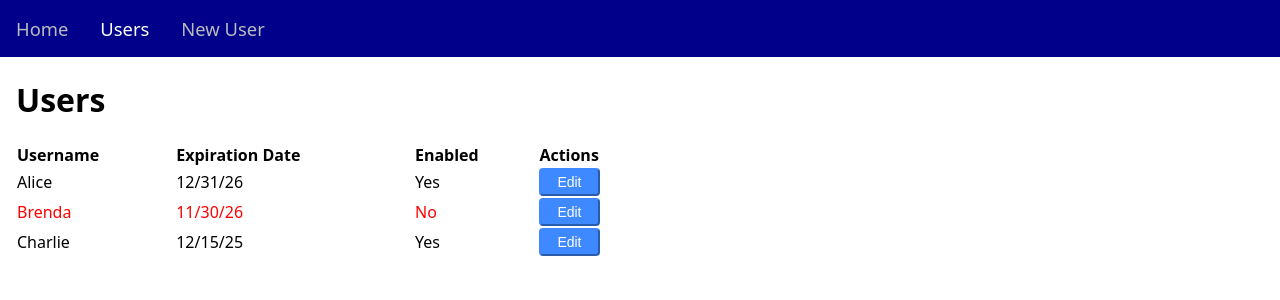
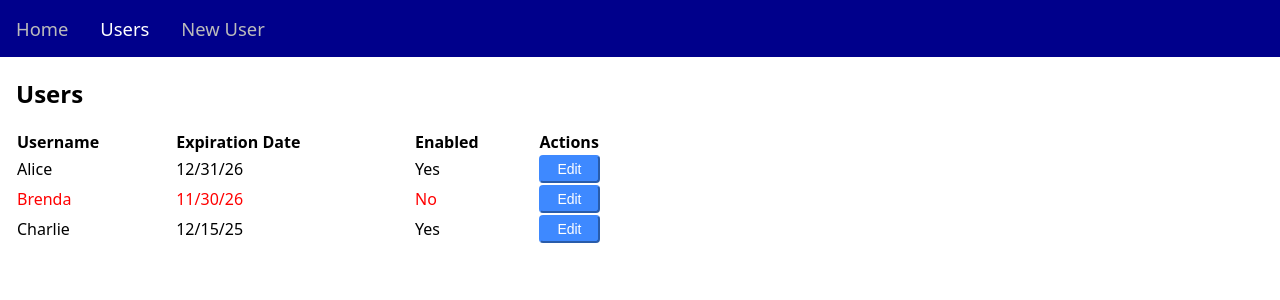
Before and after one commit to lcrespom/angular-user-management, an Angular app: page /users in a window 1280 px wide. Shown: the top 300 px of the page. Built offline with nearby package versions, Linux system fonts and the light colour scheme.

Commit message:
Removed unused CSS files and their references

```diff
--- a/src/app/components/edit-user-form/edit-user-form.ts
+++ b/src/app/components/edit-user-form/edit-user-form.ts
@@ -8,7 +8,6 @@ import { LabelInputVal } from '../label-input-val/label-input-val';
   selector: 'edit-user-form',
   imports: [ReactiveFormsModule, LabelInputVal],
   templateUrl: './edit-user-form.html',
-  styleUrl: './edit-user-form.css',
 })
 export class EditUserForm implements OnInit {
   @Input() user!: User;
--- a/src/app/pages/home/home.ts
+++ b/src/app/pages/home/home.ts
@@ -4,8 +4,5 @@ import { Component } from '@angular/core';
   selector: 'app-home',
   imports: [],
   templateUrl: './home.html',
-  styleUrl: './home.css'
 })
-export class Home {
-
-}
+export class Home {}
--- a/src/app/pages/user-edit/user-edit.ts
+++ b/src/app/pages/user-edit/user-edit.ts
@@ -10,7 +10,6 @@ import { EditUserForm } from '../../components/edit-user-form/edit-user-form';
   selector: 'app-user-edit',
   imports: [NewUserForm, EditUserForm],
   templateUrl: './user-edit.html',
-  styleUrl: './user-edit.css',
 })
 export class UserEdit implements OnInit, OnDestroy {
   private usersService = inject(UsersService);
--- a/src/app/pages/users-table/users-table.html
+++ b/src/app/pages/users-table/users-table.html
@@ -1,4 +1,4 @@
-<h1>Users</h1>
+<h2>Users</h2>
 
 <table class="users-table">
   <thead>
```
Also changed, not shown: src/app/components/edit-user-form/edit-user-form.css (deleted), src/app/pages/home/home.css (deleted), src/app/pages/user-edit/user-edit.css (deleted), 1 other file (tests, documents, lock files or other folders).
